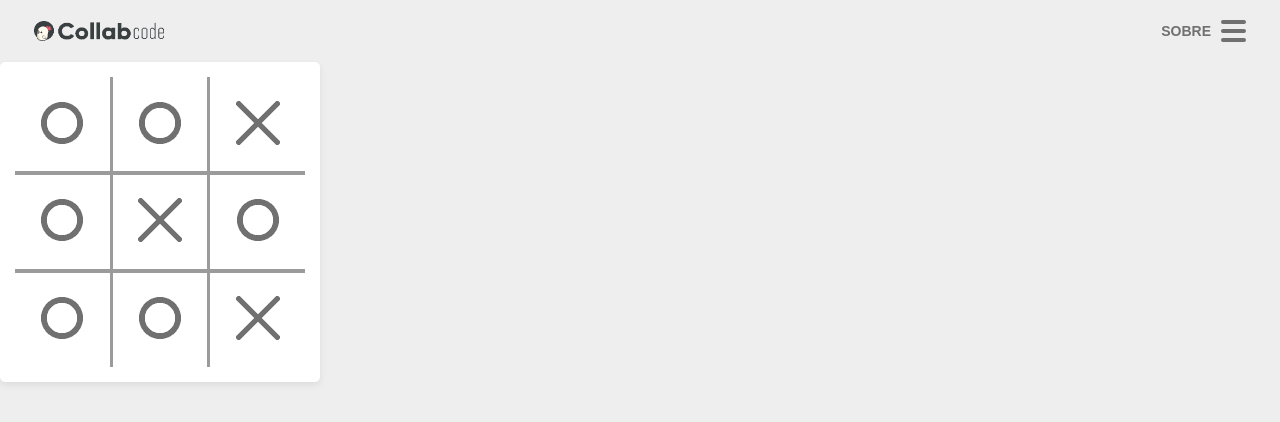
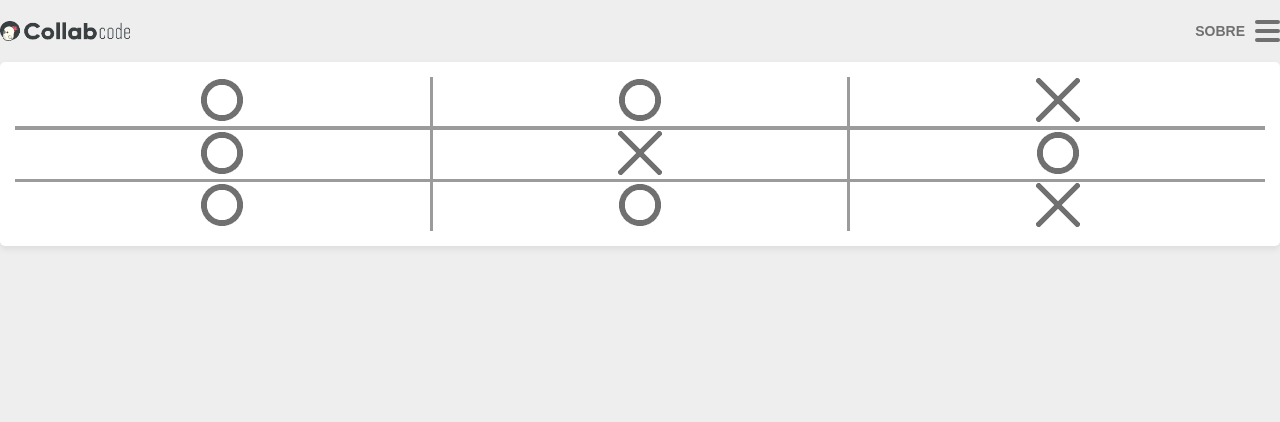
Before and after one commit to rodriguesvictor/tic-tac-toe, a React (Create React App) app: page / in a window 1280 px wide. Shown: the top 422 px of the page. Built offline with nearby package versions, Linux system fonts and the light colour scheme.

Commit message:
Centralizando o tabuleiro do jogo

```diff
--- a/src/components/Header/styles.css
+++ b/src/components/Header/styles.css
@@ -2,7 +2,8 @@
   display: flex;
   justify-content: space-between;
   align-items: center;
-  padding: 20px 34px;
+  padding-top: 20px;
+  padding-bottom: 20px;
 }
 
 .header-game > .logo-collab {
--- a/src/objects/Card/styles.css
+++ b/src/objects/Card/styles.css
@@ -1,6 +1,5 @@
 .game-card {
-    width: 290px;
-    height: 290px;
+
     background-color: var(--color-zero);
     border-radius: var(--spacing-radius);
     box-shadow: 0 3px 6px 0 var(--color-light-negative);
```
Also changed, not shown: src/App.css (added, +17 -0 lines).
